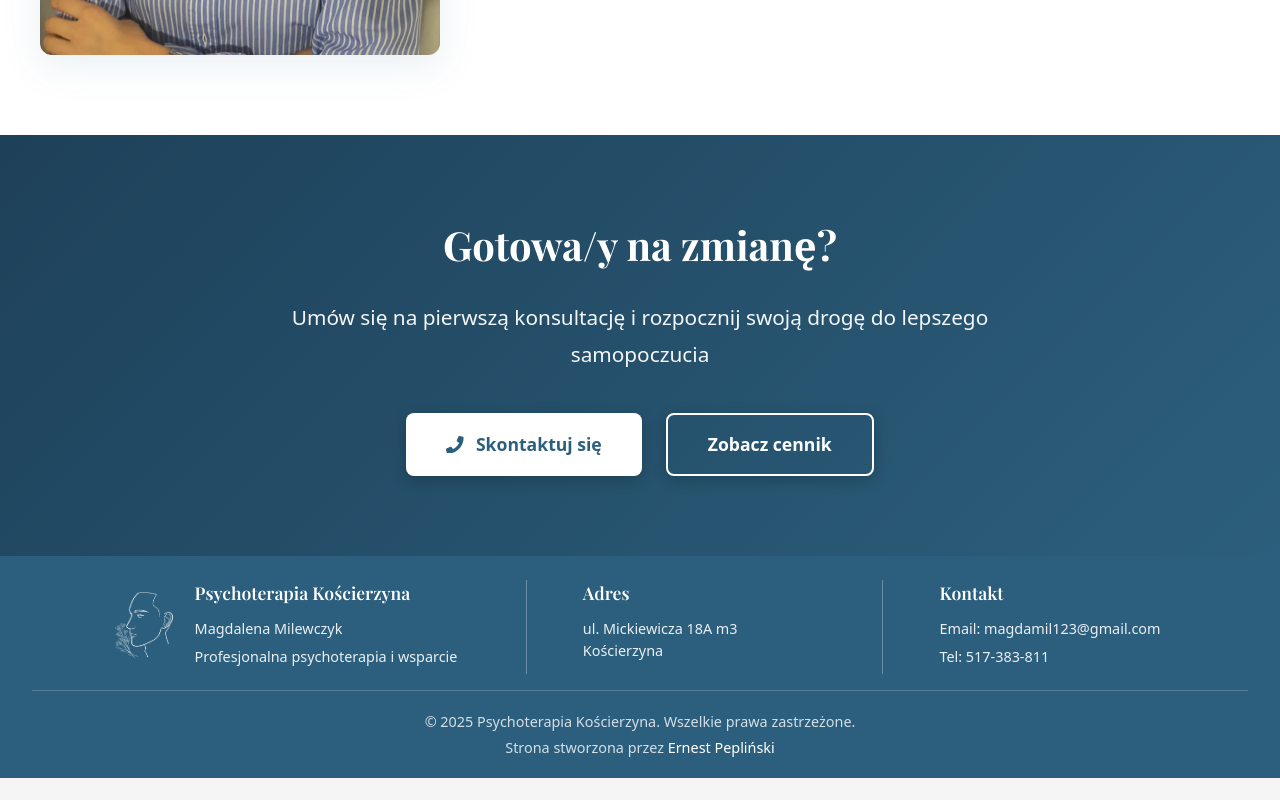
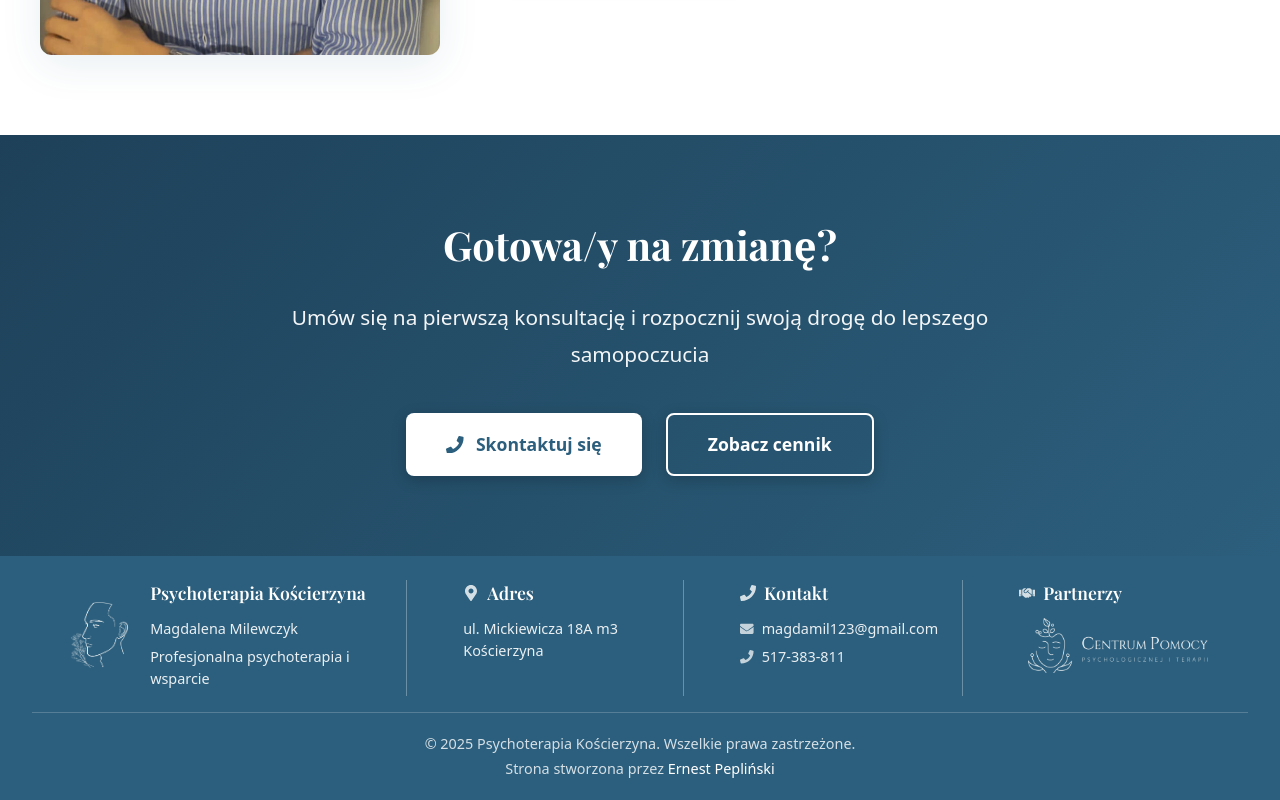
Before and after one commit to ernestpeplinski/psychoterapia-koscierzyna-pl, a React (Vite) app: page / in a window 1280 px wide. Shown: the part 1783-2583 px from the top of the page. Before the commit the page ends 2561 px from the top, so only its background shows below. Built offline with nearby package versions, Linux system fonts and the light colour scheme.

Commit message:
Add Parters to footer

```diff
--- a/src/layout/Footer.tsx
+++ b/src/layout/Footer.tsx
@@ -1,5 +1,12 @@
 import "../styles/footer.scss";
 import logo from "../assets/Logo 1.png";
+import partnerLogo from "../assets/images/centrum-pomocy-psychologicznej-koscierzyna-logo.png";
+import {
+  FaMapMarkerAlt,
+  FaEnvelope,
+  FaPhone,
+  FaHandshake,
+} from "react-icons/fa";
 
 function Footer() {
   return (
@@ -19,7 +26,10 @@ function Footer() {
         </div>
 
         <div className="footer__section">
-          <h3>Adres</h3>
+          <h3>
+            <FaMapMarkerAlt className="footer__icon" />
+            Adres
+          </h3>
           <p>
             <a
               href="https://www.google.com/maps/search/?api=1&query=Kościerzyna+ul.+Mickiewicza+18A+m3"
@@ -34,14 +44,37 @@ function Footer() {
         </div>
 
         <div className="footer__section">
-          <h3>Kontakt</h3>
+          <h3>
+            <FaPhone className="footer__icon" />
+            Kontakt
+          </h3>
           <p>
-            Email:{" "}
+            <FaEnvelope className="footer__icon footer__icon--inline" />
             <a href="mailto:magdamil123@gmail.com">magdamil123@gmail.com</a>
           </p>
           <p>
-            Tel: <a href="tel:+48517383811">517-383-811</a>
+            <FaPhone className="footer__icon footer__icon--inline" />
+            <a href="tel:+48517383811">517-383-811</a>
           </p>
+        </div>
+
+        <div className="footer__section footer__section--partner">
+          <h3>
+            <FaHandshake className="footer__icon" />
+            Partnerzy
+          </h3>
+          <a
+            href="https://psychologkoscierzyna.pl/"
+            target="_blank"
+            rel="noopener noreferrer"
+            className="footer__partner-link"
+          >
+            <img
+              src={partnerLogo}
+              alt="Centrum Pomocy Psychologicznej Kościerzyna"
+              className="footer__partner-logo"
+            />
+          </a>
         </div>
       </div>
 
--- a/src/styles/footer.scss
+++ b/src/styles/footer.scss
@@ -9,7 +9,7 @@
     max-width: 1200px;
     margin: 0 auto;
     display: grid;
-    grid-template-columns: 1.5fr 1fr 1fr;
+    grid-template-columns: 1.5fr 1fr 1fr 1fr;
     gap: 2rem;
     margin-bottom: 1rem;
   }
@@ -32,6 +32,9 @@
       color: var(--white);
       font-family: "Playfair Display", "Georgia", serif;
       align-self: flex-start;
+      display: flex;
+      align-items: center;
+      gap: 0.5rem;
     }
 
     p {
@@ -40,6 +43,9 @@
       margin-bottom: 0.4rem;
       color: rgba(255, 255, 255, 0.9);
       align-self: flex-start;
+      display: flex;
+      align-items: center;
+      gap: 0.5rem;
 
       a {
         color: rgba(255, 255, 255, 0.9);
@@ -51,6 +57,16 @@
           text-decoration: underline;
         }
       }
+    }
+  }
+
+  &__icon {
+    font-size: 1rem;
+    opacity: 0.8;
+
+    &--inline {
+      font-size: 0.85rem;
+      flex-shrink: 0;
     }
   }
 
@@ -73,6 +89,23 @@
       width: auto;
       filter: brightness(0) invert(1);
     }
+  }
+
+  &__partner-link {
+    display: block;
+    transition: opacity 0.3s ease, transform 0.3s ease;
+
+    &:hover {
+      opacity: 0.8;
+      transform: translateY(-3px);
+    }
+  }
+
+  &__partner-logo {
+    width: 100%;
+    max-width: 180px;
+    height: auto;
+    filter: brightness(0) invert(1);
   }
 
   &__bottom {
@@ -114,6 +147,7 @@
       border-right: none;
       border-bottom: 1px solid rgba(255, 255, 255, 0.3);
       padding-bottom: 1.5rem;
+      align-items: center;
 
       &:first-child {
         padding-bottom: 1.5rem;
@@ -123,6 +157,16 @@
         border-bottom: none;
         padding-bottom: 0;
       }
+
+      h3 {
+        font-size: 1.1rem;
+        align-self: center;
+      }
+
+      p {
+        font-size: 0.9rem;
+        align-self: center;
+      }
     }
 
     &__brand-container {
@@ -130,15 +174,5 @@
       align-items: center;
       text-align: center;
     }
-
-    &__section {
-      h3 {
-        font-size: 1.1rem;
-      }
-
-      p {
-        font-size: 0.9rem;
-      }
-    }
   }
 }
```
Also changed, not shown: src/assets/images/centrum-pomocy-psychologicznej-koscierzyna-logo.png (added).
